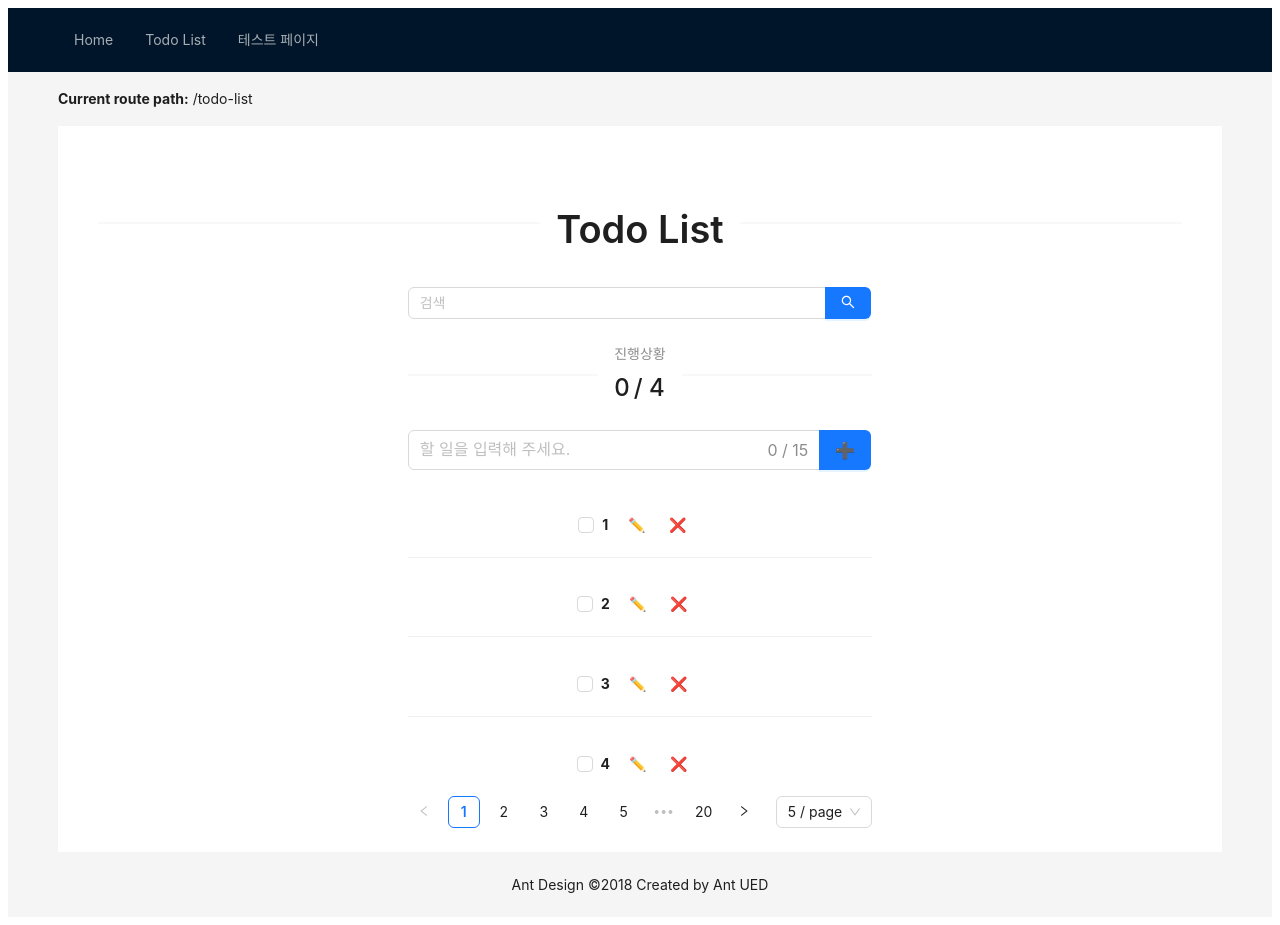
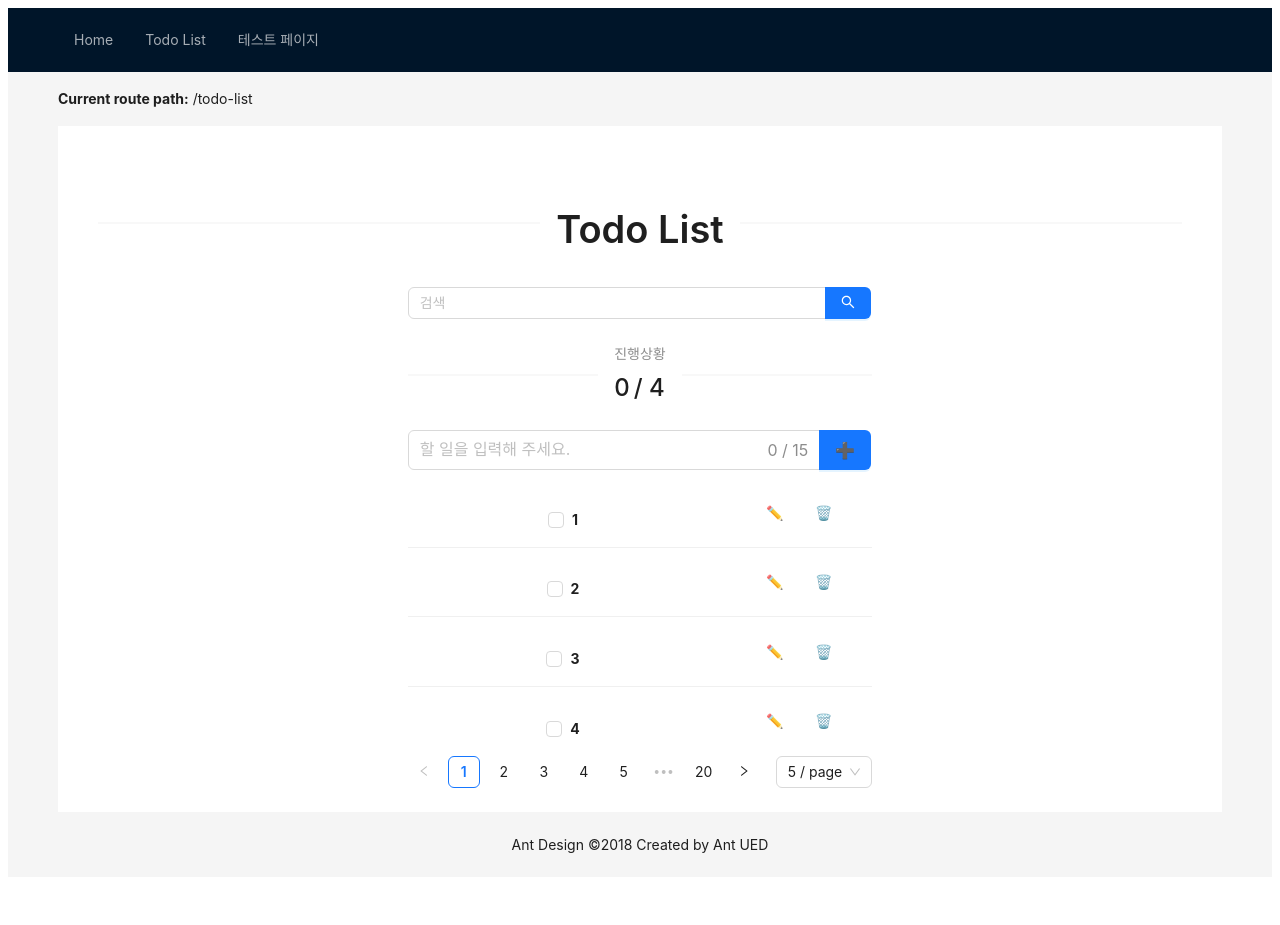
Before and after one commit to ssong94/vue3-todo-list, a Vue app: page /todo-list in a window 1280 px wide. After the commit the page ends 885 px from the top, so only its background shows below. Built offline with nearby package versions, Linux system fonts and the light colour scheme; data requests are answered from the project's data file.

Commit message:
design: 디자인 변경

```diff
--- a/src/components/views/TodoList.vue
+++ b/src/components/views/TodoList.vue
@@ -50,36 +50,32 @@
     <a-list v-if="filterTodos.length !== 0" item-layout="horizontal" :data-source="filterTodos">
       <template #renderItem="{ item }">
         <a-list-item>
-<!--          <template #actions>-->
-<!--            <a-space direction="horizontal">-->
-<!--              <a-button type="link" size="small">✏️</a-button>-->
-<!--            <a-button type="link" size="small">❌</a-button>-->
-<!--            </a-space>-->
-<!--          </template>-->
-          <a-list-item-meta
-              description=""
-          >
+          <template #actions>
+
+            <a-button v-if="isEditMode && editObj.id === item.id" type="link" @click.prevent="isEditMode = false">❌</a-button>
+
+            <a-space v-else direction="horizontal">
+              <a-button type="text" @click.prevent="goEditMode(item)">✏️️</a-button>
+              <a-popconfirm
+                  title="삭제하시겠어요?"
+                  ok-text="Yes"
+                  cancel-text="No"
+                  @confirm="deleteTodo(item.id)"
+              >
+                <a-button type="link" danger size="small">🗑️</a-button>
+              </a-popconfirm>
+            </a-space>
+
+          </template>
+          <a-list-item-meta description="">
             <template #title>
 
               <a-input-group v-if="isEditMode && editObj.id === item.id" compact>
                 <a-input  @blur="isEditMode = false" v-model:value="editObj.text" show-count :maxlength="15" placeholder="" @keyup.enter="doEditTodo(item)" style="width: calc(100% - 60px)" />
-                <a-button type="link" @click.prevent="isEditMode = false">❌</a-button>
               </a-input-group>
 
-
               <a-checkbox v-else @change="changeStatus(item, $event)" v-model:checked="item.checked ">
-
                   {{ item.text }}
-                  <a-button type="text" @click.prevent="goEditMode(item)">✏️️</a-button>
-                  <a-popconfirm
-                      title="삭제하시겠어요?"
-                      ok-text="Yes"
-                      cancel-text="No"
-                      @confirm="deleteTodo(item.id)"
-                  >
-                    <a-button type="link" danger size="small">❌️</a-button>
-                  </a-popconfirm>
-
               </a-checkbox>
 
             </template>
```
